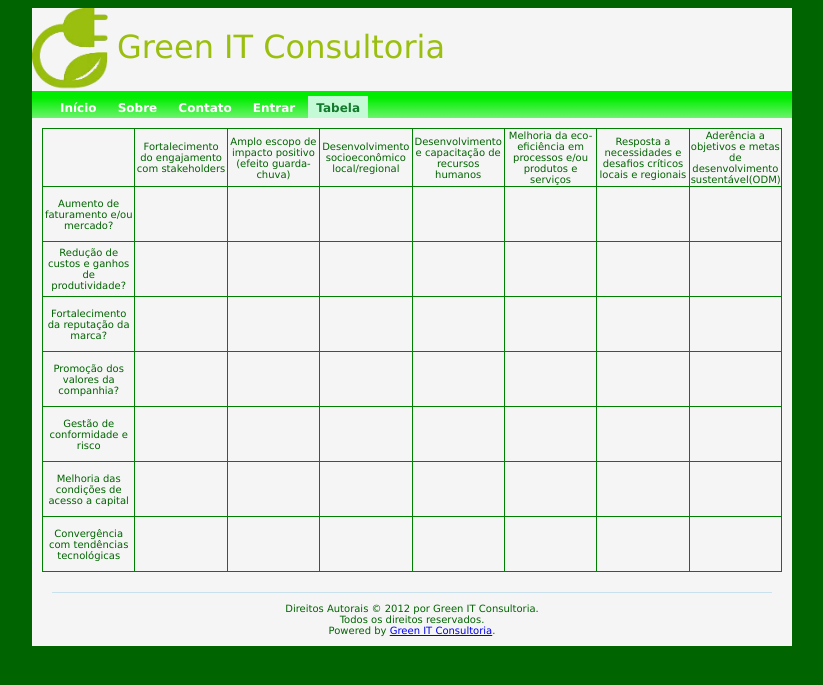
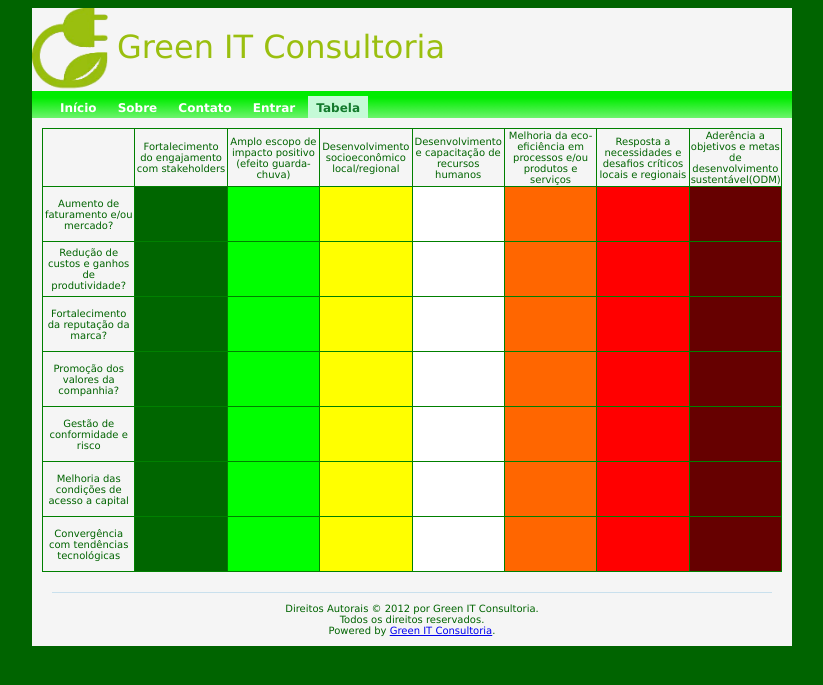
Before and after one commit to fguiraldelli/greenit, a PHP site: page /index.php?r=tabela in a window 1280 px wide. Shown: the top 685 px of the page, without its empty margins (228-1051 px from the left). Run offline with PHP 8.4, Linux system fonts and the light colour scheme; data comes from the database, SQL or seed files in the repository.

Commit message:
Modificado css e tabela.php para tabela aparecer colorida.

```diff
--- a/padrao.css
+++ b/padrao.css
@@ -128,10 +128,28 @@ td{
     height: 55px;
     border: 1px solid green;
     text-align: center;
-
-
 }
-
+td.s1{
+    background-color: #006600;/*verde escuro*/
+}
+td.s2{
+    background-color: #00FF00;/*verde claro*/
+}
+td.s3{
+    background-color: #FFFF00;/*amarelo*/
+}
+td.s4{
+    background-color: #FFFFFF;/*branco*/
+}
+td.s5{
+    background-color: #FF6600;/*laranja*/
+}
+td.s6{
+    background-color: #FF0000;/*vermelho*/
+}
+td.s7{
+    background-color: #660000;/*vermelho escuro*/
+}
 body.t{
     font-size: 5px;
 }
```
Also changed, not shown: tabela.php (+26 -1 lines).
